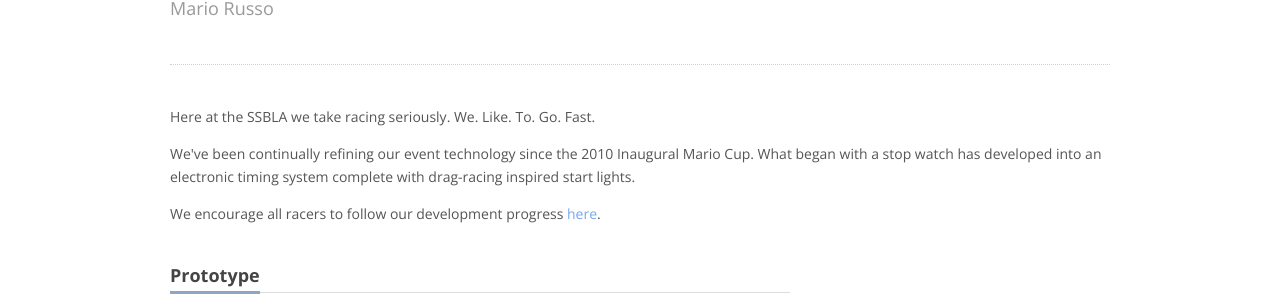
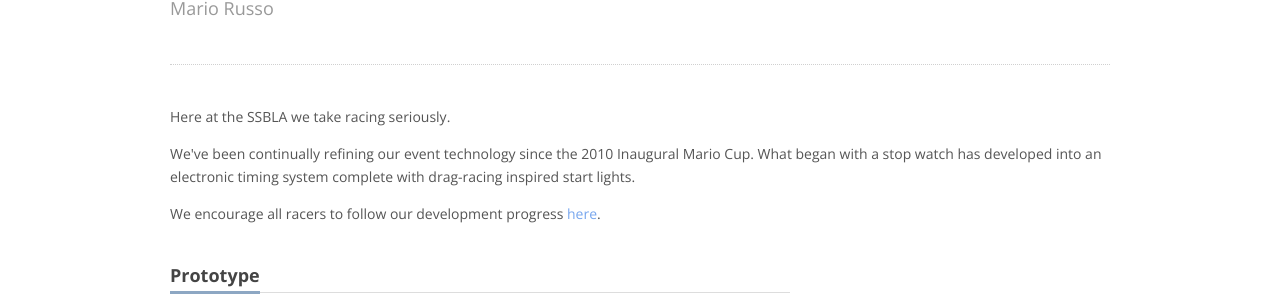
Before and after one commit to ssbla/ssbla.github.io, a Jekyll site: the page built from _posts/2013-08-22-technology.md, in a window 1280 px wide and 900 px high. Shown: the part 149-450 px from the top of the window. Built offline with Jekyll 4.4.1, drawn with Linux system fonts in a browser that asks for light colours; some web fonts are replaced.

Commit message:
Update 2013-08-22-technology.md

```diff
--- a/_posts/2013-08-22-technology.md
+++ b/_posts/2013-08-22-technology.md
@@ -9,7 +9,7 @@ permalink: /tech/
 
 <div class="row">
 	<div class="full column">
-		<p>Here at the SSBLA we take racing seriously. We. Like. To. Go. Fast.</p>
+		<p>Here at the SSBLA we take racing seriously.</p>
 		<p>We've been continually refining our event technology since the 2010 Inaugural Mario Cup. What began with a stop watch has developed into an electronic timing system complete with drag-racing inspired start lights.</p>
 		<p>We encourage all racers to follow our development progress <a href="https://github.com/dotMR/LugeRacerTimer/issues">here</a>.
 		</p>
```
